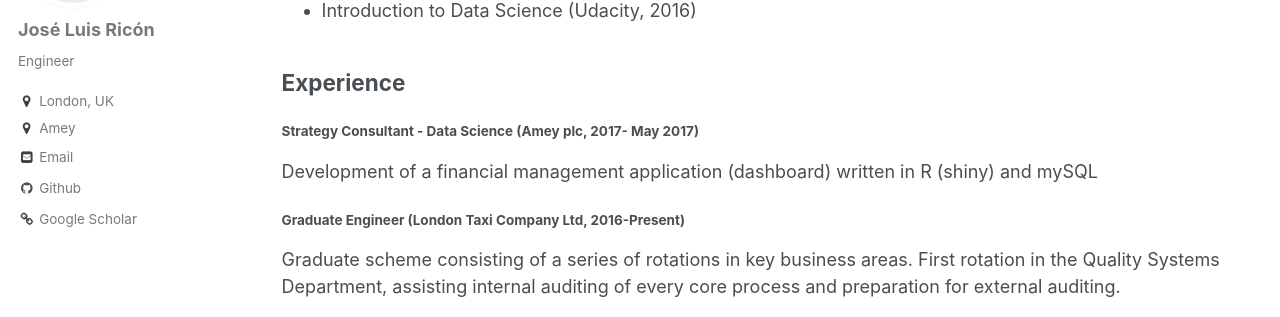
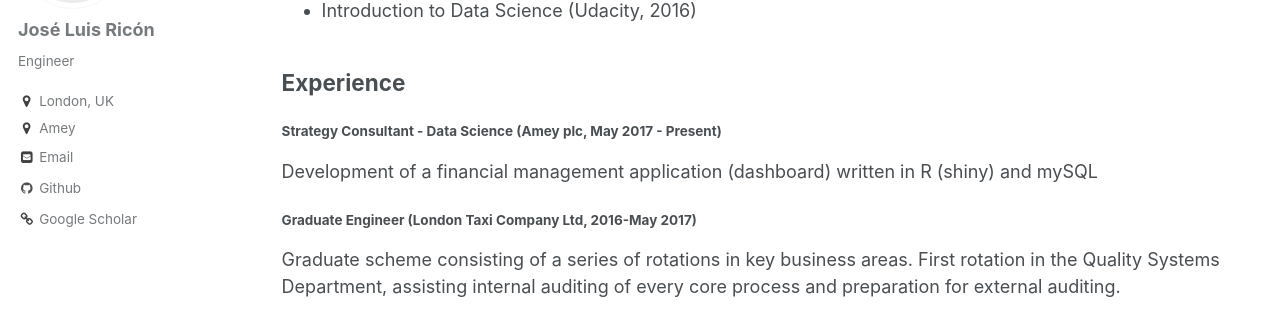
Before and after one commit to artirj/artirj.github.io, a Jekyll site: the page built from _pages/cv.md, in a window 1280 px wide and 900 px high, scrolled down 935 px. Shown: the part 137-454 px from the top of the window. Built offline with Jekyll 4.4.1, drawn with Linux system fonts in a browser that asks for light colours.

Commit message:
Update cv.md

```diff
--- a/_pages/cv.md
+++ b/_pages/cv.md
@@ -38,11 +38,11 @@ Final grade: 7.98/10, ranked among top 2% of students.
 
 ## Experience
 
-#### Strategy Consultant - Data Science (Amey plc, 2017- May 2017)
+#### Strategy Consultant - Data Science (Amey plc, May 2017 - Present)
 
 Development of a financial management application (dashboard) written in R (shiny) and mySQL
 
-#### Graduate Engineer (London Taxi Company Ltd, 2016-Present)
+#### Graduate Engineer (London Taxi Company Ltd, 2016-May 2017)
 Graduate scheme consisting of a series of rotations in key business areas.
 First rotation in the Quality Systems Department, assisting internal auditing of every core process and preparation for external auditing.
 
```
